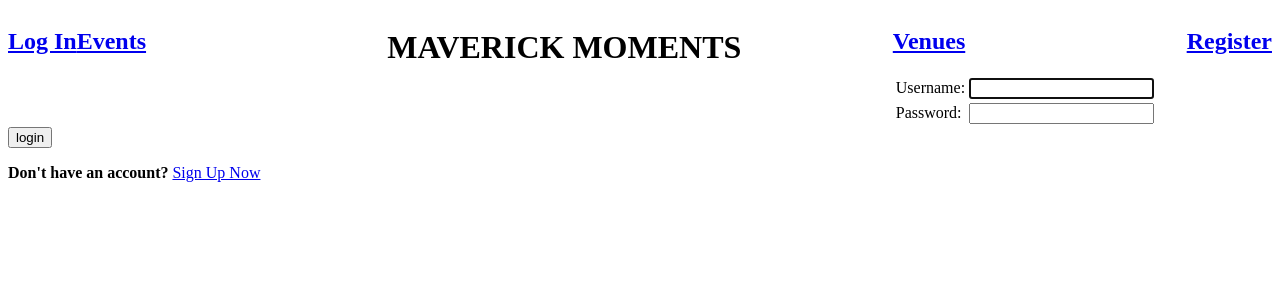
After one commit to acg-UNO/g3-maverick-moments, a Django app: page /accounts/login/ in a window 1280 px wide. The commit adds this page. Shown: the top 300 px of the page. Run offline with Django 5.2, Linux system fonts and the light colour scheme.

Commit message:
user login and logout

```diff
--- a/EventManager/templates/EventManager/base.html
+++ b/EventManager/templates/EventManager/base.html
@@ -11,6 +11,22 @@
 <body>
     <div class="topnav">
         <div style="width: 30%; float: left;">
+
+            {% if user.is_authenticated %}
+                <div style="width: 20%; float: left;">
+                    hello, {{ user.username }}
+                </div>
+                <div style="width: 20%; float: left;">
+                    <form action="{% url 'logout' %}" method="post">
+                        {% csrf_token %}
+                        <button type="submit">Log out</button>
+                    </form>
+                </div>
+            {% else %}
+                <div class="topnav-log_in_register bubble" style="float: left;">
+                    <h2><a href="{% url 'login' %}">Log In</a></h2>
+                </div>
+            {% endif %}
             <div class="topnav-events bubble">
                 <h2><a href="{% url 'events' %}">Events</a></h2>
             </div>
@@ -25,11 +41,13 @@
                 <h2><a href="{% url 'venues' %}">Venues</a></h2>
             </div>
         </div>
+        {% if not user.is_authenticated %}
         <div style="width: 15%; float: left;">
-            <div class="topnav-log_in_register bubble">
-                <h2><a href="{% url 'register' %}">Log In / Register</a></h2>
+            <div class="topnav-log_in_register bubble" style="float: right;">
+                <h2><a href="{% url 'register' %}">Register</a></h2>
             </div>
         </div>
+        {% endif %}
     </div>
     {% block content %}
     <p> this is the default content block. You gotta put stuff in block content!!! </p>
--- /dev/null
+++ b/EventManager/templates/registration/logged_out.html
@@ -0,0 +1,5 @@
+{% extends "EventManager/base.html" %}
+{% block content %}
+<p>Logged out!</p>
+<a href="{% url 'login'%}">Click here to login again.</a>
+{% endblock %}
--- /dev/null
+++ b/EventManager/templates/registration/login.html
@@ -0,0 +1,28 @@
+{% extends "EventManager/base.html" %}
+{% block title %} Log In / Register {% endblock %}
+{% block css %}
+<!-- link css files here -->
+{% endblock %}
+{% block content %}
+{% if form.errors %}
+<p>Your username and password didn't match. Please try again.</p>
+{% endif %}
+<form method="post" action="{% url 'login' %}">
+    {% csrf_token %}
+    <table>
+        <tr>
+            <td>{{ form.username.label_tag }}</td>
+            <td>{{ form.username }}</td>
+        </tr>
+        <tr>
+            <td>{{ form.password.label_tag }}</td>
+            <td>{{ form.password }}</td>
+        </tr>
+    </table>
+    <input type="submit" value="login">
+    <input type="hidden" name="next" value="{{ next }}">
+    <p><strong>Don't have an account?</strong>
+        <a href="{% url 'register' %}"> Sign Up Now</a>
+    </p>
+</form>
+{% endblock %}
--- a/EventManager/views.py
+++ b/EventManager/views.py
@@ -30,4 +30,7 @@ def register(request):
     else:
         form = RegisterForm()
 
-    return render(request, "EventManager/register.html", {"form": form})
+    context = {
+        'form': form
+    }
+    return render(request, "EventManager/register.html", context=context)
--- a/MaverickMoments/settings.py
+++ b/MaverickMoments/settings.py
@@ -127,7 +127,7 @@ STATIC_URL = 'static/'
 
 DEFAULT_AUTO_FIELD = 'django.db.models.BigAutoField'
 
-LOGIN_REDIRECT_URL = '/'
+LOGIN_REDIRECT_URL = '/events/'
 
 import os
 MEDIA_URL = 'media/'
--- a/MaverickMoments/urls.py
+++ b/MaverickMoments/urls.py
@@ -22,6 +22,7 @@ from django.conf import settings
 urlpatterns = [
     path('admin/', admin.site.urls),
     path('', include("EventManager.urls")),
+    path('accounts/', include('django.contrib.auth.urls')),
 
     re_path(r'^media/(?P<path>.*)$', serve, {'document_root':settings.MEDIA_ROOT}), #serve media files when deployed
     re_path(r'^static/(?P<path>.*)$', serve, {'document_root':settings.STATIC_ROOT}), #serve static files when deployed
```
Also changed, not shown: EventManager/templates/EventManager/log_in.html (deleted, +0 -11 lines).
